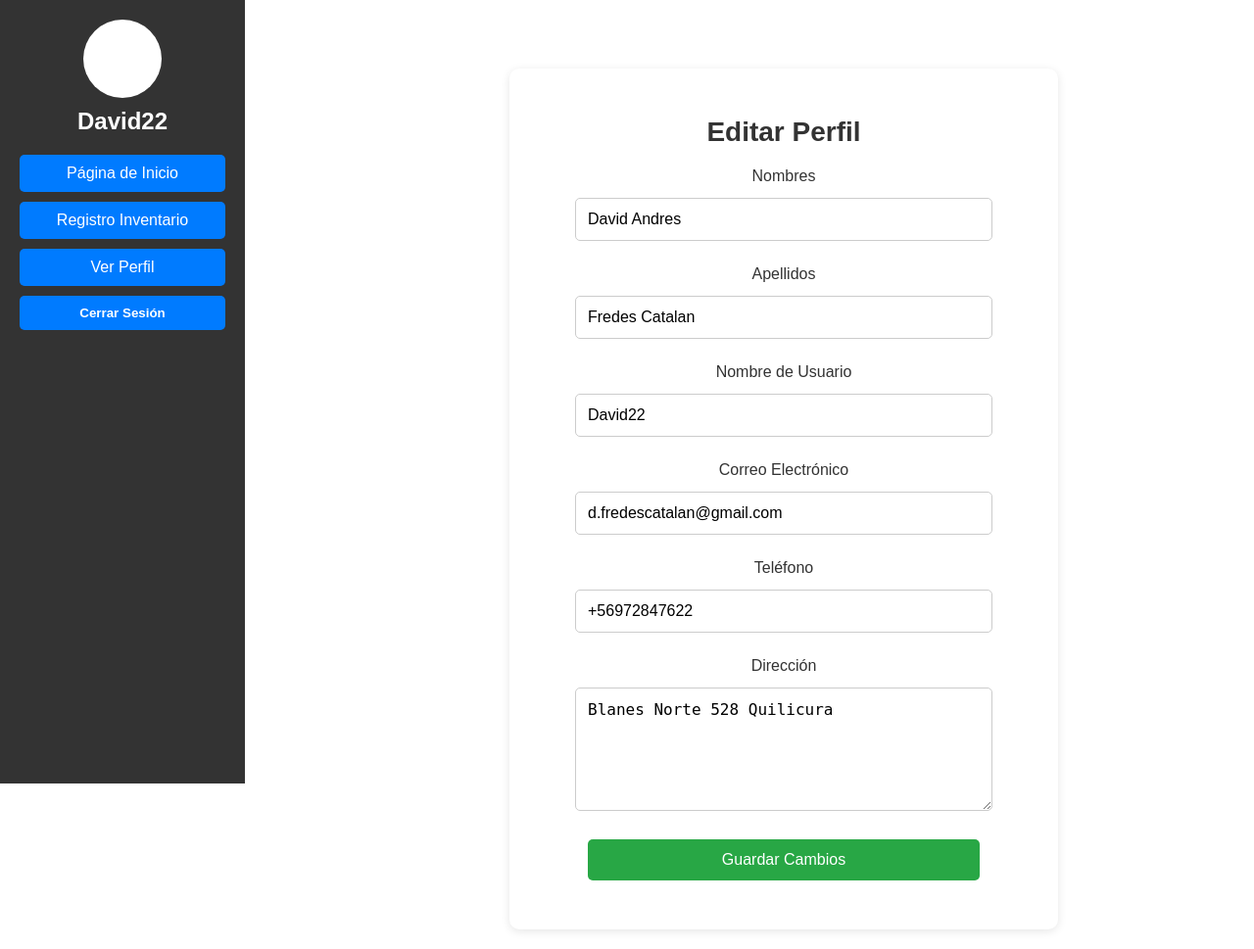
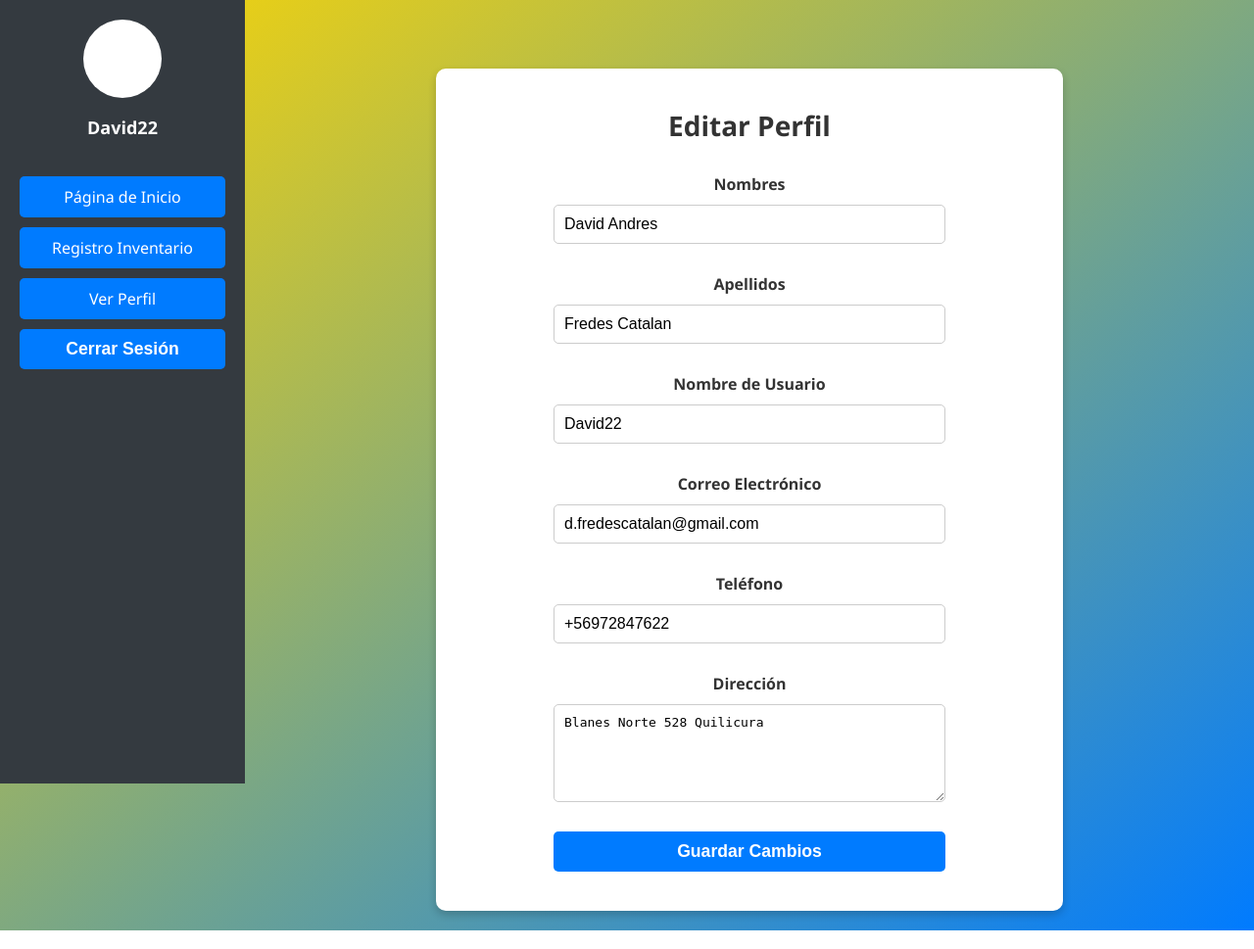
Before and after one commit to Angu017/Save_in, a Django app: page /modificarperfil/ in a window 1280 px wide. Shown: the whole page at 98% size. Run offline with Django 5.2, Linux system fonts and the light colour scheme; a user stored in the database is signed in; data comes from the database, SQL or seed files in the repository.

Commit message:
Update modificarperfil.html

```diff
--- a/ventas/pagina/templates/modificarperfil.html
+++ b/ventas/pagina/templates/modificarperfil.html
@@ -8,136 +8,196 @@
     {% load static %}
     <link rel="stylesheet" href="{% static 'css/producto.css' %}">
     <link rel="stylesheet" href="{% static 'css/lateral.css' %}">
-</head>
-
-<body>
-    <header>
-        <!-- Agrega aquí el menú de navegación si es necesario -->
     <style>
-            /* Eliminar los puntos y el subrayado de los enlaces */
-            .sidebar ul li a,
-            .sidebar ul li form button {
-                list-style: none;
-                text-decoration: none;
+        /* Estilo general para la página */
+        body {
+            display: flex;
+            flex-direction: row;
+            margin: 0;
+            padding: 0;
+            background: linear-gradient(to bottom right, #ffd700, #007bff);
+            font-family: 'Segoe UI', Tahoma, Geneva, Verdana, sans-serif;
+            min-height: 100vh;
         }
 
-            /* Botones */
-            .btn-primary {
-                background-color: #007bff;
-                /* Azul */
-                border: none;
-                /* Eliminar borde */
-                box-shadow: none;
-                /* Eliminar sombra */
+        /* Barra lateral */
+        .sidebar {
+            width: 250px;
+            background-color: #343a40;
+            color: white;
+            padding: 20px;
+            overflow-y: auto;
+            position: fixed;
+            height: 100vh;
         }
 
-            .btn-primary:hover,
-            .btn-primary:focus {
-                background-color: #0056b3;
-                /* Azul más oscuro al pasar el cursor o al recibir foco */
-                border: none;
-                /* Asegura que no tenga borde */
-                box-shadow: none;
-                /* Eliminar sombra al hacer hover o foco */
-            }
-
-            .btn-danger {
-                background-color: #007bff;
-                /* Azul igual que el botón primario */
-                border: none;
-                /* Eliminar borde */
-                box-shadow: none;
-                /* Eliminar sombra */
-                font-weight: bold;
-                /* Hacer el texto más llamativo */
-            }
-
-            .btn-danger:hover,
-            .btn-danger:focus {
-                background-color: #0056b3;
-                /* Azul más oscuro al pasar el cursor */
-                border: none;
-                /* Asegura que no tenga borde */
-                box-shadow: none;
-                /* Eliminar sombra al hacer hover o foco */
-            }
-
-            /* Estilizar la lista de botones en la barra lateral */
         .sidebar ul {
             padding: 0;
             margin: 0;
             list-style: none;
-                /* Eliminar puntos de la lista */
         }
 
         .sidebar ul li {
-                width: 100%;
             margin-bottom: 10px;
-                /* Espacio entre los botones */
         }
 
         .sidebar ul li a,
-            .sidebar ul li button {
+        .sidebar ul li form button {
             display: block;
-                width: 100%;
             padding: 10px;
-                text-align: center;
             border-radius: 5px;
             color: white;
+            background-color: #007bff;
+            text-decoration: none;
+            text-align: center;
             box-sizing: border-box;
-                /* Asegura que el padding no afecte el tamaño total */
+            width: 100%;
         }
 
-            .sidebar ul li a {
-                background-color: #007bff;
-                /* Azul */
+        .sidebar ul li a:hover,
+        .sidebar ul li form button:hover {
+            background-color: #0056b3;
         }
 
-            .sidebar ul li a:hover {
-                background-color: #0056b3;
-                /* Azul más oscuro al pasar el cursor */
+        /* Contenido principal */
+        .main-content {
+            margin-left: 250px;
+            padding: 20px;
+            display: flex;
+            justify-content: center;
+            align-items: center;
+            flex-grow: 1;
+            overflow-y: auto;
         }
 
-            .sidebar ul li form button {
-                background-color: #007bff;
-                /* Azul igual que el botón primario */
+        .form-card {
+            width: 100%;
+            max-width: 600px; /* Reducido el tamaño del card */
+            background-color: #ffffff;
+            padding: 20px; /* Reducido el padding */
+            border-radius: 10px;
+            box-shadow: 0 4px 8px rgba(0, 0, 0, 0.2);
+            display: flex;
+            flex-direction: column;
+            gap: 15px;
         }
 
-            .sidebar ul li form button:hover {
-                background-color: #0056b3;
-                /* Azul más oscuro al pasar el cursor */
+        .form-card h1 {
+            text-align: center;
+            color: #333;
+            margin-bottom: 15px; /* Reducido el margen inferior */
         }
 
-            /* Estilizar el nombre de usuario */
-            .perfil p {
-                font-size: 1.5em;
-                /* Tamaño de fuente más grande */
+        .form-group {
+            display: flex;
+            flex-direction: column;
+            align-items: center;
+        }
+
+        .form-group label {
+            margin-bottom: 5px;
             font-weight: bold;
-                /* Negrita */
-                margin: 0;
+            color: #333;
+            text-align: center;
+            width: 100%;
+        }
+
+        .form-group input,
+        .form-group textarea {
+            padding: 10px;
+            border: 1px solid #ccc;
+            border-radius: 5px;
+            font-size: 1em;
+            width: 100%;
+            box-sizing: border-box;
+            margin-bottom: 10px;
+        }
+
+        .form-group textarea {
+            resize: vertical;
+            min-height: 100px;
+        }
+
+        .btn-submit {
+            background-color: #007bff;
+            color: white;
+            border: none;
+            padding: 10px 15px; /* Reducido el padding */
+            border-radius: 5px;
+            cursor: pointer;
+            font-size: 1.1em;
+            font-weight: bold;
+            width: 100%;
+            text-align: center;
+            transition: background-color 0.3s;
+            display: block;
+            margin: 0 auto;
+        }
+
+        .btn-submit:hover {
+            background-color: #0056b3;
+        }
+
+        .messages {
+            margin-bottom: 15px;
+            padding: 10px;
+            background-color: #f8d7da;
+            border: 1px solid #f5c6cb;
+            color: #721c24;
+            border-radius: 5px;
+            text-align: center;
+        }
+
+        /* Estilos responsivos */
+        @media (max-width: 768px) {
+            .sidebar {
+                width: 200px;
+            }
+
+            .main-content {
+                margin-left: 200px;
+            }
+
+            .form-card {
+                padding: 15px;
+            }
+        }
+
+        @media (max-width: 480px) {
+            .sidebar {
+                width: 100%;
+                position: relative;
+                height: auto;
+            }
+
+            .main-content {
+                margin-left: 0;
+                padding: 10px;
+            }
         }
     </style>
-    </header>
+</head>
 
+<body>
     <div class="sidebar">
         <div class="perfil">
             <div class="perfil-imagen"></div>
             <p>
                 {% if user.is_authenticated %}
-                {{ user.username }} <!-- Nombre de usuario logueado -->
+                {{ user.username }}
                 {% else %}
-                Invitado <!-- Usuario no autenticado -->
+                Invitado
                 {% endif %}
             </p>
         </div>
         <ul>
             <li><a href="{% url 'adminpage' %}">Página de Inicio</a></li>
             <li><a href="{% url 'vendedor' %}">Registro Inventario</a></li>
-            <li><a href="{% url 'verPerfil' %}" class="btn btn-primary w-100">Ver Perfil</a></li>
+            <li><a href="{% url 'verPerfil' %}">Ver Perfil</a></li>
             <li>
                 <form action="{% url 'logout' %}" method="post">
                     {% csrf_token %}
-                    <button type="submit" class="btn btn-danger w-100">Cerrar Sesión</button>
+                    <button type="submit" class="btn-submit">Cerrar Sesión</button>
                 </form>
             </li>
         </ul>
@@ -147,57 +207,50 @@
         <div class="form-card">
             <h1>Editar Perfil</h1>
 
-            <!-- Mostrar mensajes de éxito o error -->
             {% if messages %}
-            <ul class="messages">
+            <div class="messages">
                 {% for message in messages %}
-                <li class="message {{ message.tags }}">{{ message }}</li>
+                <p>{{ message }}</p>
                 {% endfor %}
-            </ul>
+            </div>
             {% endif %}
 
-            <!-- Formulario para editar perfil -->
             <form method="POST">
                 {% csrf_token %}
 
-                <!-- Nombres -->
                 <div class="form-group">
                     <label for="id_first_name">Nombres</label>
-                    <input type="text" id="id_first_name" name="first_name" value="{{ profile_data.first_name }}"
-                        required>
+                    <input type="text" id="id_first_name" name="first_name" value="{{ profile_data.first_name }}" required>
                 </div>
-                <!-- Apellidos -->
+
                 <div class="form-group">
                     <label for="id_last_name">Apellidos</label>
                     <input type="text" id="id_last_name" name="last_name" value="{{ profile_data.last_name }}" required>
                 </div>
 
-                <!-- Nombre de Usuario -->
                 <div class="form-group">
                     <label for="id_username">Nombre de Usuario</label>
                     <input type="text" id="id_username" name="username" value="{{ profile_data.username }}" required>
                 </div>
 
-                <!-- Correo Electrónico -->
                 <div class="form-group">
                     <label for="id_email">Correo Electrónico</label>
                     <input type="email" id="id_email" name="email" value="{{ profile_data.email }}" required>
                 </div>
 
-                <!-- Felefono -->
                 <div class="form-group">
                     <label for="id_phone">Teléfono</label>
                     <input type="text" id="id_phone" name="phone" value="{{ profile_data.phone }}" required>
                 </div>
-                <!-- Direccion -->
+
                 <div class="form-group">
                     <label for="id_address">Dirección</label>
                     <textarea id="id_address" name="address" required>{{ profile_data.address }}</textarea>
                 </div>
+
                 <div class="form-group">
                     <button type="submit" class="btn-submit">Guardar Cambios</button>
                 </div>
-
             </form>
         </div>
     </div>
```
Lines whose indentation alone changed are shown as unchanged.
